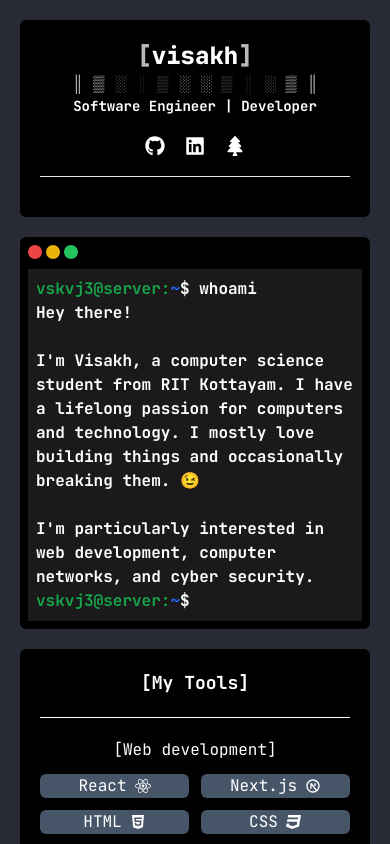
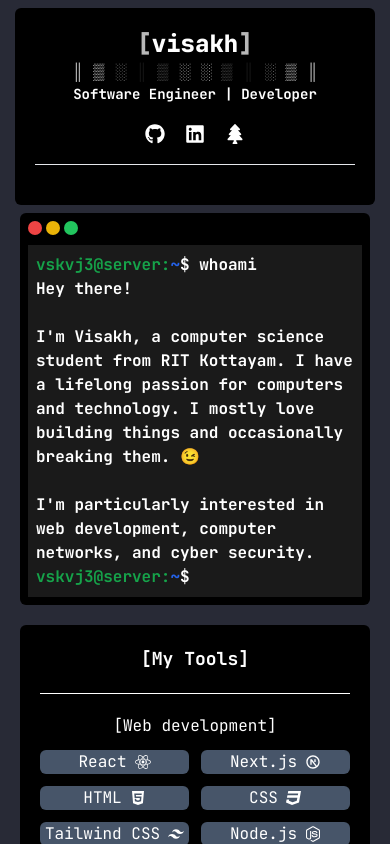
Before and after one commit to vskvj3/portfolio-nextjs, a Next.js app: page / in a window 390 px wide. Shown: the top 844 px of the page. Built offline with nearby package versions, Linux system fonts and the light colour scheme.

Commit message:
fix: responsive margins

```diff
--- a/src/components/navbar.js
+++ b/src/components/navbar.js
@@ -4,7 +4,7 @@ import { FaGithub, FaLinkedin, FaTree } from "react-icons/fa";
 export default function Navbar() {
   return (
     <Link href={"/"}>
-      <nav className="bg-black w-1/2 min-w-[350px] max-w-[700px] px-5 mx-auto my-5 py-5 rounded-md text-center text-white">
+      <nav className="bg-black w-1/2 min-w-[360px] max-w-[700px] px-5 mx-auto my-2 lg:my-5 py-5 rounded-md text-center text-white">
         <h1 className="text-2xl font-extrabold">
           <span className="blinkFrame blink">[</span>
           visakh
```
